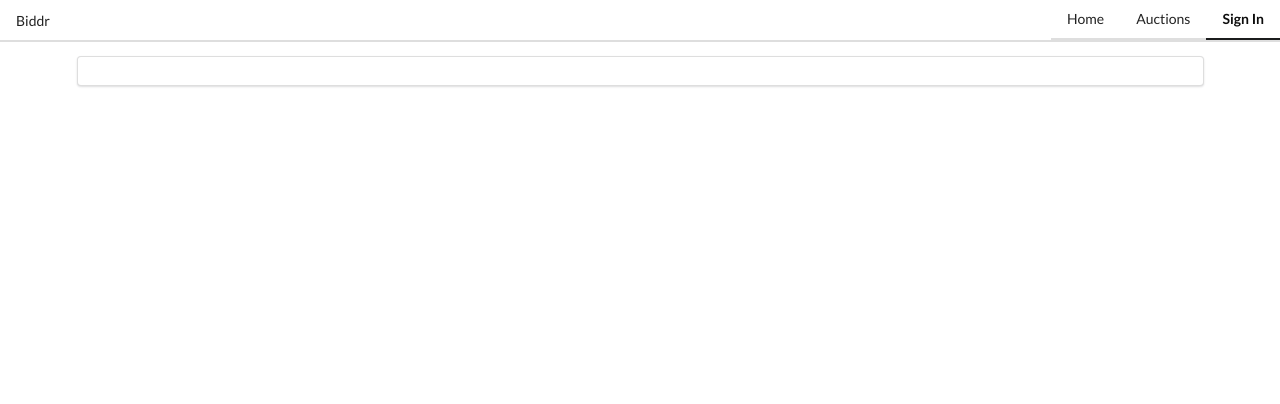
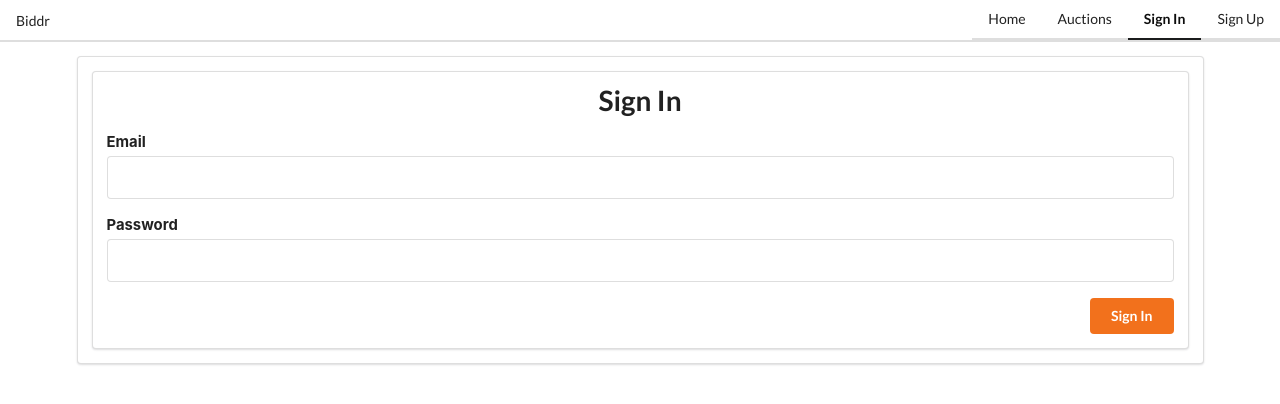
Before and after one commit to Angadia/Cohort43_Biddr, a React (Create React App) app in the folder biddr_client/: page /sign_in in a window 1280 px wide. Shown: the top 404 px of the page. Built offline with nearby package versions, Linux system fonts and the light colour scheme; no server answers.

Commit message:
React Client – Sign In

```diff
--- a/biddr_client/src/App.js
+++ b/biddr_client/src/App.js
@@ -1,24 +1,50 @@
 import "./App.css";
 import React from "react";
+import { useState, useEffect } from "react";
 import { BrowserRouter, Routes, Route } from "react-router-dom";
 
+import { User } from "./api/user";
 import NavBar from "./components/NavBar";
 import WelcomePage from "./components/WelcomePage";
-// import { SignInPage } from "./components/SignInPage";
+import SignInPage from "./components/SignInPage";
 import AuctionShowPage from "./components/AuctionShowPage";
 import AuctionIndexPage from "./components/AuctionIndexPage";
 
 export default function App() {
+  const [user, setUser] = useState(sessionStorage.getItem("loggedInUser"));
+
+  useEffect(() => {
+    getCurrentUser();
+  }, []);
+
+  const getCurrentUser = () => {
+    return User.current().then((user) => {
+      if (user?.id) {
+        sessionStorage.setItem("loggedInUser", JSON.stringify(user));
+        setUser(user);
+      }
+    });
+  };
+
+  const onSignOut = () => {
+    sessionStorage.removeItem("loggedInUser");
+    setUser(null);
+  };
+
   return (
     <BrowserRouter>
       <header>
-        <NavBar />
+        <NavBar currentUser={user} onSignOut={onSignOut} />
       </header>
       <div className="ui container segment">
         <Routes>
           <Route path="/" element={<WelcomePage />} />
           <Route exact path="/auctions" element={<AuctionIndexPage />} />
-          {/* <Route exact path="/sign_in" element={<SignInPage />} /> */}
+          <Route
+            exact
+            path="/sign_in"
+            element={<SignInPage onSignIn={getCurrentUser} />}
+          />
           <Route path="/auctions/:id" element={<AuctionShowPage />} />
         </Routes>
       </div>
--- /dev/null
+++ b/biddr_client/src/api/session.js
@@ -0,0 +1,21 @@
+import { baseUrl } from "../config";
+
+export const Session = {
+  create(params) {
+    return fetch(`${baseUrl}/session`, {
+      credentials: "include",
+      method: "POST",
+      headers: {
+        "Content-Type": "application/json",
+      },
+      body: JSON.stringify(params),
+    }).then((res) => res.json());
+  },
+
+  destroy() {
+    return fetch(`${baseUrl}/session`, {
+      credentials: "include",
+      method: "DELETE",
+    }).then((res) => res.json());
+  },
+};
--- /dev/null
+++ b/biddr_client/src/api/user.js
@@ -0,0 +1,10 @@
+import { baseUrl } from "../config";
+
+export const User = {
+  current() {
+    return fetch(`${baseUrl}/user/current`, {
+      method: "GET",
+      credentials: "include",
+    }).then((res) => res.json());
+  },
+};
--- a/biddr_client/src/components/NavBar.js
+++ b/biddr_client/src/components/NavBar.js
@@ -1,7 +1,14 @@
 import React from "react";
 import { NavLink } from "react-router-dom";
+import { Session } from "../api/session";
 
-export default function NavBar() {
+export default function NavBar({ currentUser, onSignOut }) {
+  const handleSignOut = () => {
+    Session.destroy().then(() => {
+      onSignOut();
+    });
+  };
+
   return (
     <div className="ui secondary pointing menu">
       <NavLink to="/" className="item">
@@ -14,10 +21,22 @@ export default function NavBar() {
         <NavLink to="/auctions" className="item">
           Auctions
         </NavLink>
-        <NavLink to="/sign_in" className="item">
+        {currentUser ? (
+          <>
+            <span className="item">Welcome, {`${currentUser.full_name}`}</span>{" "}
+            <button className="item" onClick={handleSignOut}>Sign Out</button>
+          </>
+        ) : (
+          <>
+            <NavLink to="/sign_in" className="item">
               Sign In
-        </NavLink>
+            </NavLink>
+            <NavLink to="/sign_up" className="item">
+              Sign Up
+            </NavLink>
+          </>
+        )}
       </div>
     </div>
   );
-};
+}
--- /dev/null
+++ b/biddr_client/src/components/SignInPage.js
@@ -0,0 +1,73 @@
+import React, { useState } from "react";
+import { Session } from "../api/session";
+import { Navigate } from "react-router-dom";
+
+export default function SignInPage(props) {
+  const { onSignIn } = props;
+  const [user, setUser] = useState(null);
+  const [email, setEmail] = useState("");
+  const [password, setPassword] = useState("");
+  const [errors, setErrors] = useState([]);
+
+  function handleSubmit(event) {
+    event.preventDefault();
+    const params = {
+      email: email,
+      password: password,
+    };
+    Session.create(params).then((user) => {
+      if (user?.status === 404) {
+        setErrors([{ message: "Wrong email or password" }]);
+      } else if (user?.id) {
+        onSignIn();
+        setUser(user);
+      }
+    });
+  }
+
+  return (
+    <main>
+      {user && <Navigate to="/auctions"></Navigate>}
+      <div className="ui clearing segment Page">
+        <h1 className="ui center aligned header">Sign In</h1>
+        <form className="ui large form" onSubmit={handleSubmit}>
+          {errors.length > 0 ? (
+            <div className="ui negative message">
+              <div className="header">Failed to Sign In</div>
+              <p>{errors.map((error) => error.message).join(", ")}</p>
+            </div>
+          ) : (
+            ""
+          )}
+          <div className="field">
+            <label htmlFor="email">Email</label>
+            <input
+              type="email"
+              name="email"
+              id="email"
+              onChange={(event) => {
+                setEmail(event.currentTarget.value);
+              }}
+            />
+          </div>
+          <div className="field">
+            <label htmlFor="password">Password</label>
+            <input
+              type="password"
+              name="password"
+              id="password"
+              onChange={(event) => {
+                setPassword(event.currentTarget.value);
+              }}
+            />
+          </div>
+          <input
+            className="ui right floated orange button"
+            type="submit"
+            value="Sign In"
+          />
+        </form>
+      </div>
+    </main>
+  );
+}
```
